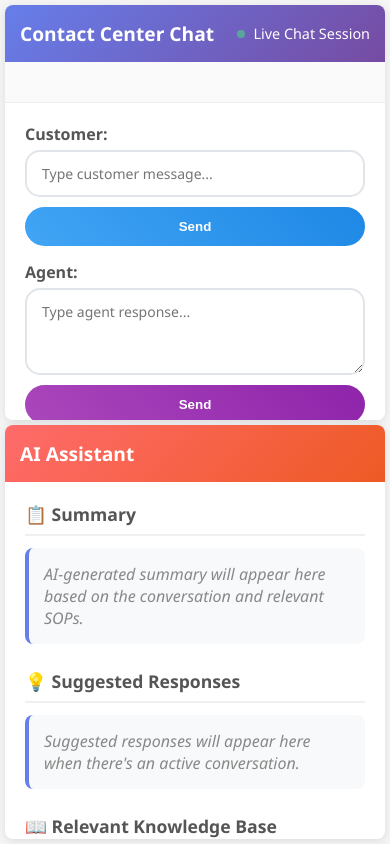
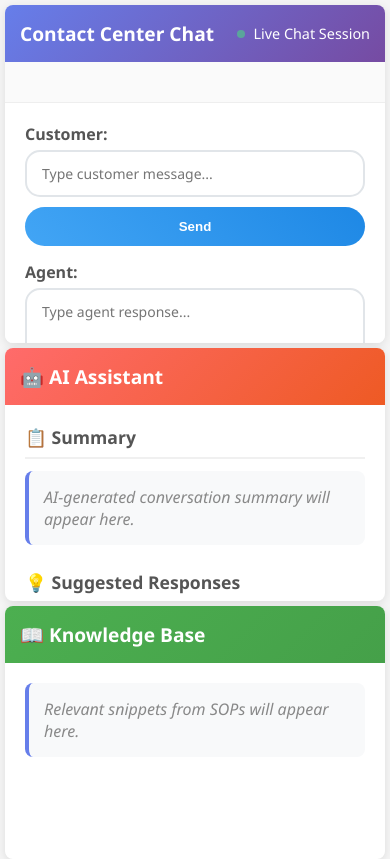
Before and after one commit to nadbordrozd/kangaroo, a Flask app: page / in a window 390 px wide. Run offline with Flask 3, Linux system fonts and the light colour scheme.

Commit message:
added summary

```diff
--- a/app.py
+++ b/app.py
@@ -30,6 +30,7 @@ def send_message():
             'success': True,
             'suggestions': [],
             'knowledge_snippets': [],
+            'summary': 'Agent messages are not processed by AI system',
             'message': 'Agent messages are not processed by AI system'
         })
 
@@ -39,19 +40,22 @@ def send_message():
     # Generate AI suggestions based on the conversation
     result = rag_system.get_suggestions(message, conversation_context, sender)
 
-    # Extract suggestions and knowledge snippets from the result
+    # Extract suggestions, knowledge snippets, and summary from the result
     if isinstance(result, dict):
         suggestions = result.get('suggestions', [])
         knowledge_snippets = result.get('knowledge_snippets', [])
+        summary = result.get('summary', 'No summary available')
     else:
         # Fallback for backward compatibility
         suggestions = result if isinstance(result, list) else [str(result)]
         knowledge_snippets = []
+        summary = 'No summary available'
 
     response_data = {
         'success': True,
         'suggestions': suggestions,
-        'knowledge_snippets': knowledge_snippets
+        'knowledge_snippets': knowledge_snippets,
+        'summary': summary
     }
 
     return jsonify(response_data)
--- a/static/script.js
+++ b/static/script.js
@@ -128,7 +128,8 @@ async function getAIAnalysis(message, sender) {
         if (data.success) {
             console.log('DEBUG: Suggestions received:', data.suggestions);
             console.log('DEBUG: Knowledge snippets received:', data.knowledge_snippets);
-            updateAISuggestions(data.suggestions, data.knowledge_snippets);
+            console.log('DEBUG: Summary received:', data.summary);
+            updateAISuggestions(data.suggestions, data.knowledge_snippets, data.summary);
         } else {
             console.error('DEBUG: Response success=false');
             showError('Failed to get AI suggestions');
@@ -143,16 +144,23 @@ async function getAIAnalysis(message, sender) {
 }
 
 // Update AI suggestions panel - FIXED to work with backend response
-function updateAISuggestions(suggestions, knowledgeSnippets = []) {
+function updateAISuggestions(suggestions, knowledgeSnippets = [], summary = null) {
     console.log('DEBUG: updateAISuggestions called with:', suggestions);
     console.log('DEBUG: updateAISuggestions knowledge snippets:', knowledgeSnippets);
+    console.log('DEBUG: updateAISuggestions summary:', summary);
 
-    // Update summary with basic conversation info
+    // Update summary with AI-generated summary or fallback
     const summaryBox = document.getElementById('summaryBox');
-    const conversationLength = conversationHistory.length;
-    const latestMessage = conversationHistory[conversationLength - 1];
-
-    summaryBox.innerHTML = `<p>📊 <strong>Conversation Summary:</strong> ${conversationLength} message(s) exchanged. Latest from ${latestMessage.sender}: "${latestMessage.message.substring(0, 50)}${latestMessage.message.length > 50 ? '...' : ''}"</p>`;
+    if (summary && summary !== 'No summary available') {
+        // Convert line breaks and display AI-generated summary
+        const formattedSummary = summary.replace(/\n/g, '<br>');
+        summaryBox.innerHTML = `<p class="summary-text">📋 ${formattedSummary}</p>`;
+    } else {
+        // Fallback to basic conversation info if no AI summary
+        const conversationLength = conversationHistory.length;
+        const latestMessage = conversationHistory[conversationLength - 1];
+        summaryBox.innerHTML = `<p>📊 <strong>Conversation Summary:</strong> ${conversationLength} message(s) exchanged. Latest from ${latestMessage.sender}: "${latestMessage.message.substring(0, 50)}${latestMessage.message.length > 50 ? '...' : ''}"</p>`;
+    }
 
     // Update suggested responses - FIXED to handle array of strings
     const suggestionsList = document.getElementById('suggestionsList');
@@ -244,6 +252,8 @@ function showError(message) {
     summaryBox.innerHTML = `<p class="error-message">⚠️ ${message}</p>`;
 }
 
+// Tab switching functionality removed - now using three-column layout
+
 // Clear conversation (optional feature)
 function clearConversation() {
     if (confirm('Are you sure you want to clear the conversation?')) {
@@ -251,7 +261,7 @@ function clearConversation() {
         document.getElementById('chatMessages').innerHTML = '';
 
         // Reset AI panels to placeholder text
-        document.getElementById('summaryBox').innerHTML = '<p class="placeholder-text">AI-generated summary will appear here based on the conversation and relevant SOPs.</p>';
+        document.getElementById('summaryBox').innerHTML = '<p class="placeholder-text">AI-generated conversation summary will appear here.</p>';
         document.getElementById('suggestionsList').innerHTML = '<p class="placeholder-text">Suggested responses will appear here when there\'s an active conversation.</p>';
         document.getElementById('knowledgeSnippets').innerHTML = '<p class="placeholder-text">Relevant snippets from SOPs will appear here.</p>';
 
--- a/static/style.css
+++ b/static/style.css
@@ -21,7 +21,7 @@ body {
 
 /* Chat Panel Styles */
 .chat-panel {
-    flex: 1;
+    flex: 1.2;
     background: white;
     border-radius: 8px;
     box-shadow: 0 2px 10px rgba(0,0,0,0.1);
@@ -202,7 +202,19 @@ body {
     overflow: hidden;
 }
 
-.ai-header {
+/* Knowledge Panel Styles */
+.knowledge-panel {
+    flex: 1;
+    background: white;
+    border-radius: 8px;
+    box-shadow: 0 2px 10px rgba(0,0,0,0.1);
+    display: flex;
+    flex-direction: column;
+    overflow: hidden;
+}
+
+/* Panel Header Styles */
+.panel-header {
     background: linear-gradient(135deg, #ff6b6b 0%, #ee5a24 100%);
     color: white;
     padding: 20px;
@@ -211,9 +223,21 @@ body {
     align-items: center;
 }
 
-.ai-header h2 {
+.panel-header h2 {
     margin: 0;
     font-size: 1.4em;
+}
+
+/* Knowledge Panel Header - Green */
+.knowledge-panel .panel-header {
+    background: linear-gradient(135deg, #4caf50 0%, #45a049 100%);
+}
+
+/* Panel Content */
+.panel-content {
+    flex: 1;
+    padding: 20px;
+    overflow-y: auto;
 }
 
 .loading-indicator {
@@ -231,12 +255,6 @@ body {
     80% {
         transform: translateY(-2px);
     }
-}
-
-.ai-content {
-    flex: 1;
-    padding: 20px;
-    overflow-y: auto;
 }
 
 .suggestion-section {
@@ -323,8 +341,6 @@ body {
     transform: translateY(-1px);
 }
 
-
-
 .snippet-source {
     font-size: 0.8em;
     color: #666;
@@ -369,41 +385,47 @@ body {
 
 /* Scrollbar Styling */
 .chat-messages::-webkit-scrollbar,
-.ai-content::-webkit-scrollbar,
+.panel-content::-webkit-scrollbar,
 .knowledge-snippet::-webkit-scrollbar {
     width: 6px;
 }
 
 .chat-messages::-webkit-scrollbar-track,
-.ai-content::-webkit-scrollbar-track,
+.panel-content::-webkit-scrollbar-track,
 .knowledge-snippet::-webkit-scrollbar-track {
     background: #f1f1f1;
     border-radius: 3px;
 }
 
 .chat-messages::-webkit-scrollbar-thumb,
-.ai-content::-webkit-scrollbar-thumb,
+.panel-content::-webkit-scrollbar-thumb,
 .knowledge-snippet::-webkit-scrollbar-thumb {
     background: #c1c1c1;
     border-radius: 3px;
 }
 
 .chat-messages::-webkit-scrollbar-thumb:hover,
-.ai-content::-webkit-scrollbar-thumb:hover,
+.panel-content::-webkit-scrollbar-thumb:hover,
 .knowledge-snippet::-webkit-scrollbar-thumb:hover {
     background: #a8a8a8;
 }
 
 /* Responsive Design */
-@media (max-width: 1024px) {
+@media (max-width: 1200px) {
     .container {
         flex-direction: column;
         gap: 5px;
         padding: 5px;
     }
 
-    .chat-panel, .ai-panel {
-        height: 50vh;
+    .chat-panel {
+        flex: 1;
+        min-height: 40vh;
+    }
+
+    .ai-panel, .knowledge-panel {
+        flex: 1;
+        min-height: 30vh;
     }
 }
 
@@ -416,11 +438,11 @@ body {
         width: 100%;
     }
 
-    .chat-header, .ai-header {
+    .chat-header, .panel-header {
         padding: 15px;
     }
 
-    .chat-header h2, .ai-header h2 {
+    .chat-header h2, .panel-header h2 {
         font-size: 1.2em;
     }
 }
--- a/templates/index.html
+++ b/templates/index.html
@@ -41,20 +41,20 @@
             </div>
         </div>
 
-        <!-- Right Panel: AI Suggestions -->
+        <!-- Middle Panel: AI Assistant -->
         <div class="ai-panel">
-            <div class="ai-header">
-                <h2>AI Assistant</h2>
+            <div class="panel-header">
+                <h2>🤖 AI Assistant</h2>
                 <div class="ai-status" id="aiStatus">
                     <span class="loading-indicator" style="display: none;">🤖 Analyzing...</span>
                 </div>
             </div>
 
-            <div class="ai-content">
+            <div class="panel-content">
                 <div class="suggestion-section">
                     <h3>📋 Summary</h3>
                     <div class="summary-box" id="summaryBox">
-                        <p class="placeholder-text">AI-generated summary will appear here based on the conversation and relevant SOPs.</p>
+                        <p class="placeholder-text">AI-generated conversation summary will appear here.</p>
                     </div>
                 </div>
 
@@ -64,12 +64,18 @@
                         <p class="placeholder-text">Suggested responses will appear here when there's an active conversation.</p>
                     </div>
                 </div>
+            </div>
+        </div>
 
-                <div class="suggestion-section">
-                    <h3>📖 Relevant Knowledge Base</h3>
-                    <div class="knowledge-snippets" id="knowledgeSnippets">
-                        <p class="placeholder-text">Relevant snippets from SOPs will appear here.</p>
-                    </div>
+        <!-- Right Panel: Knowledge Base -->
+        <div class="knowledge-panel">
+            <div class="panel-header">
+                <h2>📖 Knowledge Base</h2>
+            </div>
+
+            <div class="panel-content">
+                <div class="knowledge-snippets" id="knowledgeSnippets">
+                    <p class="placeholder-text">Relevant snippets from SOPs will appear here.</p>
                 </div>
             </div>
         </div>
```
Also changed, not shown: rag_system.py (+71 -6 lines), screenshot.png (added).
